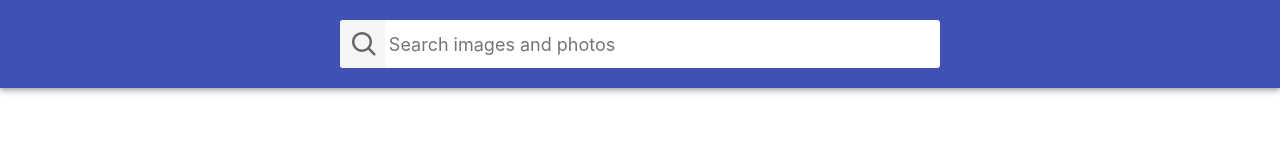
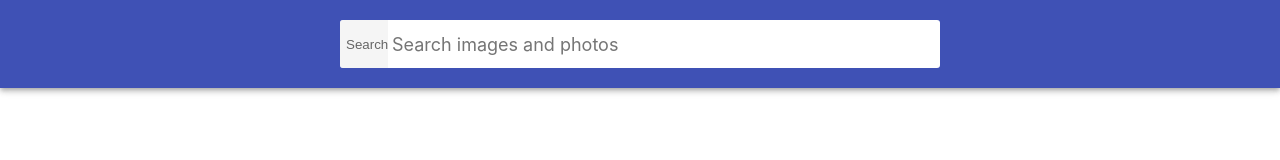
Before and after one commit to panchenko-kate/goit-react-hw-03-image-finder, a React (Create React App) app: page / in a window 1280 px wide. Shown: the top 160 px of the page. Built offline with nearby package versions, Linux system fonts and the light colour scheme.

Commit message:
Revert "add svg for search btn"
This reverts commit 47884cecdb2af8011fa8fe8dc358698595438e43.

```diff
--- a/package.json
+++ b/package.json
@@ -10,7 +10,6 @@
     "axios": "^1.3.4",
     "react": "^18.1.0",
     "react-dom": "^18.1.0",
-    "react-icons": "^4.8.0",
     "react-loader-spinner": "^5.3.4",
     "react-scripts": "5.0.1",
     "react-toastify": "^9.1.1",
--- a/src/components/Button/Button.styled.jsx
+++ b/src/components/Button/Button.styled.jsx
@@ -6,6 +6,7 @@ export const Btn = styled.button`
     display: inline-block;
     width: 48px;
     height: 48px;
+    font: inherit;
     font-size: 20px;
     border: 0;
     /* background-image: url('https://image.flaticon.com/icons/svg/149/149852.svg'); */
--- a/src/components/Searchbar/Searchbar.jsx
+++ b/src/components/Searchbar/Searchbar.jsx
@@ -1,5 +1,4 @@
 import { Component } from "react";
-import { CgSearch } from "react-icons/cg"
 import { Div, Form, Input, Btn } from './Searchbar.styled';
 
 export default class SearchBar extends Component {
@@ -28,11 +27,13 @@ export default class SearchBar extends Component {
             <Div className="searchbar">
             <Form onSubmit={this.handleSubmit}>
             <Btn type="submit">
-                <CgSearch  />
+                <span>Search</span>
             </Btn>
                 {/* <Label> */}
                 <Input
                 type="text"
+                // autocomplete="off"
+                // autofocus
                 placeholder="Search images and photos"
                 value={this.state.tag}
                 onChange={this.hangleTagChange}
--- a/src/components/Searchbar/Searchbar.styled.jsx
+++ b/src/components/Searchbar/Searchbar.styled.jsx
@@ -34,9 +34,10 @@ export const Btn = styled.button`
     width: 48px;
     height: 48px;
     border: 0;
-    padding-top: 10px;
+    /* background-image: url('https://image.flaticon.com/icons/svg/149/149852.svg'); */
+    background-size: 40%;
+    background-repeat: no-repeat;
     background-position: center;
-    font-size: 30px;
     opacity: 0.6;
     transition: opacity 250ms cubic-bezier(0.4, 0, 0.2, 1);
     cursor: pointer;
```
Also changed, not shown: 1 other file (tests, documents, lock files or other folders).
